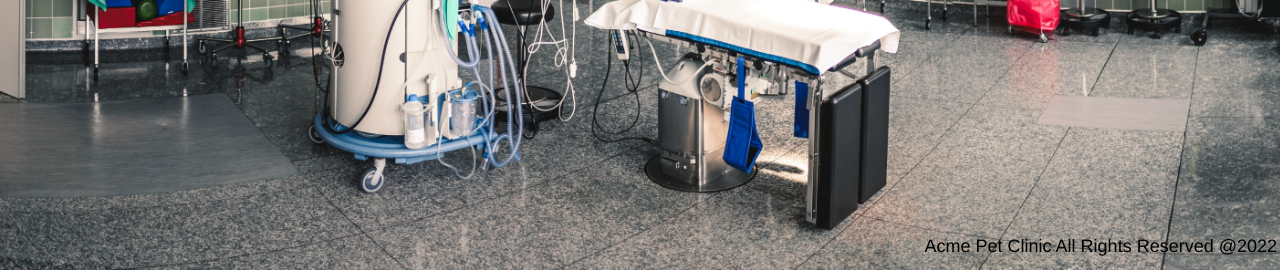
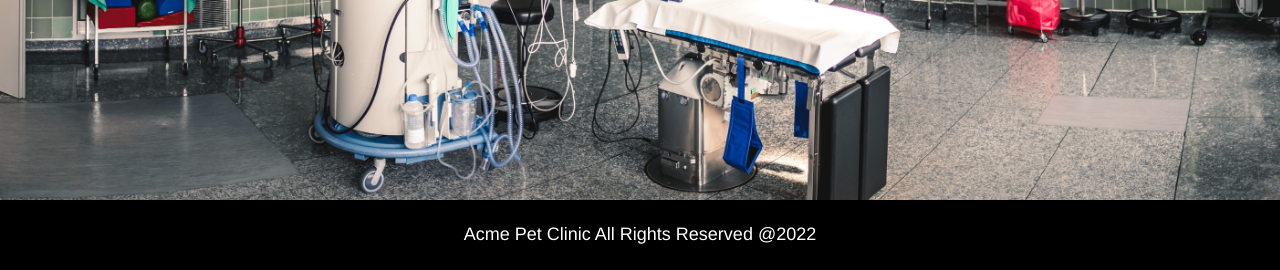
Before and after one commit to Jay200123/pet-clinic, a Laravel app: page / in a window 1280 px wide. Shown: the part 530-800 px from the top of the page. Run offline with Laravel 9, Linux system fonts and the light colour scheme; some libraries are stand-ins or nearby versions.

Commit message:
footer commit

```diff
--- a/resources/views/partials/header.blade.php
+++ b/resources/views/partials/header.blade.php
@@ -48,9 +48,9 @@
           <a href="#" class="dropdown-toggle" data-toggle="dropdown" role="button" aria-haspopup="true"
           aria-expanded="false"><i class="fa fa-heartbeat" aria-hidden="true"></i> Pet Health <span class="caret"></span></a>
           <ul class="dropdown-menu">
-              <li><i class="fa fa-paw" aria-hidden="true"><a href="{{route('consults.index')}}">Consultations</a></i></li>
+              <li><i class="fa fa-paw" aria-hidden="true"></i><a href="{{route('consults.index')}}">Consultations</a></li>
               <li role="separator" class="divider"></li>
-              <li><i class="fa fa-exclamation-circle" aria-hidden="true"><a href="{{ route('diseases.index') }}">Diseases</a></i></li>
+              <li><i class="fa fa-exclamation-circle" aria-hidden="true"></i><a href="{{ route('diseases.index') }}">Diseases</a></li>
           </ul>
         </li>
 
--- a/resources/views/welcome.blade.php
+++ b/resources/views/welcome.blade.php
@@ -15,11 +15,11 @@
             text-align: center;
         }
 
-        footer {
+        .footer {
   text-align: center;
-  padding: 3px;
-  background-color: "ffffff;";
-  color: white;
+  padding: 15px 10px;
+  background-color: black;
+  width: 100%;
   position: fixed;
   bottom: 0;
   right: 0;
@@ -38,8 +38,8 @@
         </p> -->
 
 
-        <footer>
-        <h4 style="color:black">Acme Pet Clinic All Rights Reserved @2022</h4>
+        <footer class="footer">
+        <h4 style="color:white">Acme Pet Clinic All Rights Reserved @2022</h4>
         </footer>
     </body>
 
```
Also changed, not shown: public/img_path/user.png (added), public/img_path/user2.png (added).
